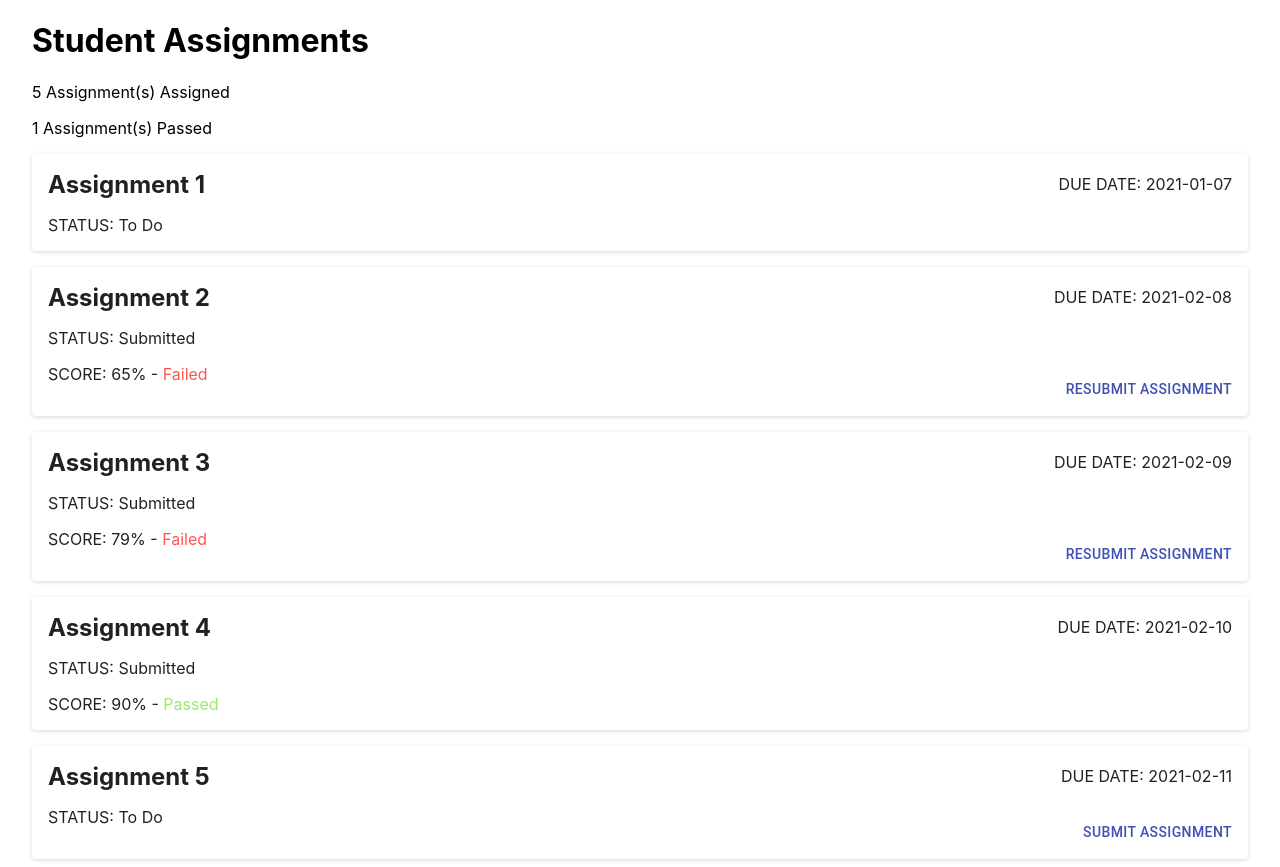
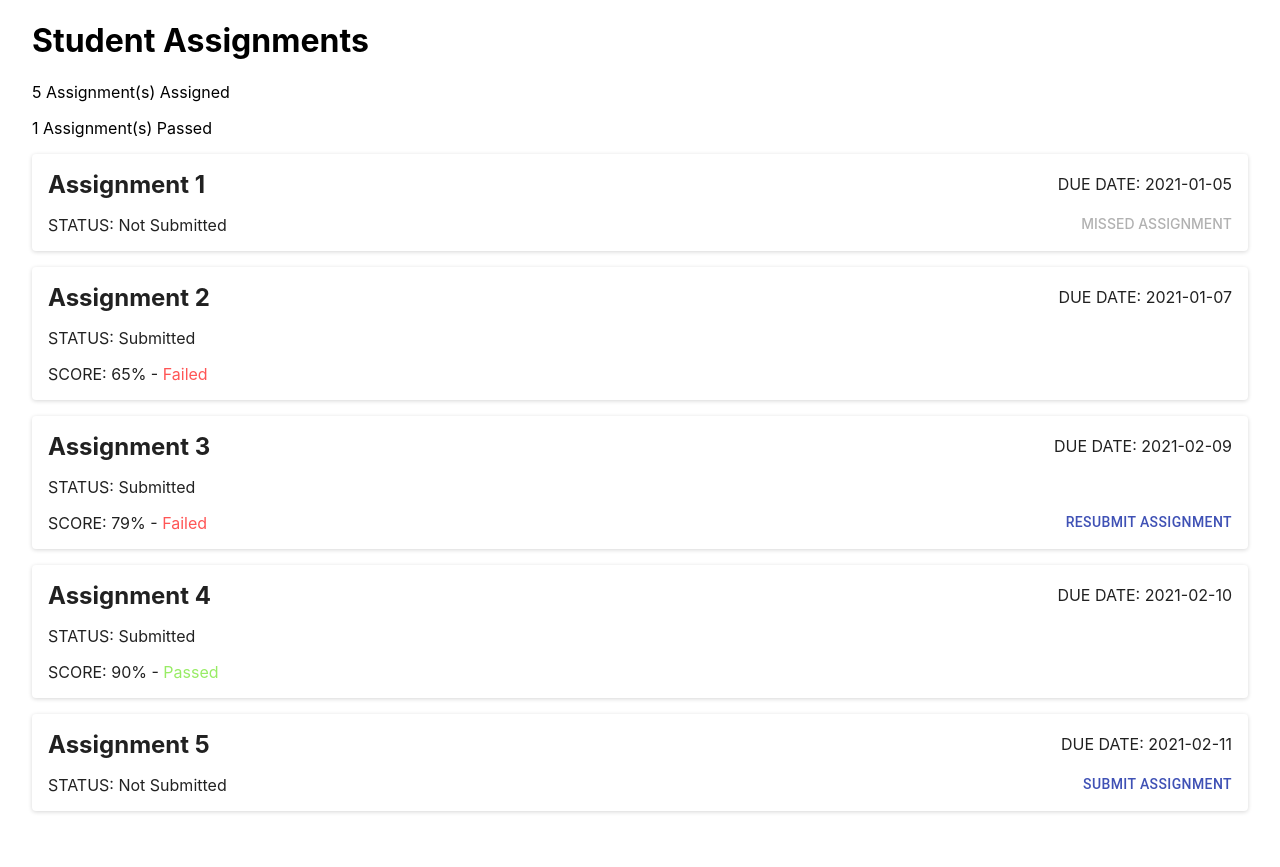
Before and after one commit to sedo226/take-home-interview, a Next.js app: page / in a window 1280 px wide. After the commit the page ends 819 px from the top, so only its background shows below. Built offline with nearby package versions, Linux system fonts and the light colour scheme.

Commit message:
Added Score component tests, missed assignment UI, To-Do > Not Submitted assignmentStatus classification

```diff
--- a/components/Assignment/helpers/canSubmit.js
+++ b/components/Assignment/helpers/canSubmit.js
@@ -3,7 +3,7 @@ import moment from "moment";
 /* Can Submit IF:
 - assignment.assignmentStatus === "Submitted" && assignment.score < 80 && assignment.dueDate <= 30 days ago
 OR
-- assignment.assignmentStatus === "To Do" && assignment.dueDate <= 30 days ago
+- assignment.assignmentStatus === "Not Submitted" && assignment.dueDate <= 30 days ago
 */
 
 export const canSubmit = (assignment) => {
@@ -19,7 +19,7 @@ export const canSubmit = (assignment) => {
     canSubmit = true;
   }
   if (
-    assignment.assignmentStatus === "To Do" &&
+    assignment.assignmentStatus === "Not Submitted" &&
     !dueDateIsMoreThanThirtyDaysAgo
   ) {
     canSubmit = true;
--- a/components/Assignment/index.js
+++ b/components/Assignment/index.js
@@ -20,12 +20,17 @@ export default function Assignment({ assignment }) {
         </div>
         <div>STATUS: {assignment.assignmentStatus}</div>
         {assignment.assignmentStatus === "Submitted" && (
-          <Score score={assignment.score} />
+          <div data-testid="assignment-score">
+            <Score score={assignment.score} />
+          </div>
+        )}
+        {!showSubmitButton && assignment.assignmentStatus !== "Submitted" && (
+          <span className="assignment-missed">MISSED ASSIGNMENT</span>
         )}
         {showSubmitButton && (
-          <div data-testid="assignment-submit-button">
+          <span data-testid="assignment-submit-button">
             <SubmitButton assignmentStatus={assignment.assignmentStatus} />
-          </div>
+          </span>
         )}
       </Paper>
     </Grid>
--- a/pages/api/assignments.js
+++ b/pages/api/assignments.js
@@ -13,7 +13,7 @@ export default (req, res) => {
     {
       id: 789,
       assignmentName: "Assignment 5",
-      assignmentStatus: "To Do",
+      assignmentStatus: "Not Submitted",
       dueDate: "2021-02-11",
       studentID: 1,
       score: null,
@@ -22,7 +22,7 @@ export default (req, res) => {
       id: 101112,
       assignmentName: "Assignment 2",
       assignmentStatus: "Submitted",
-      dueDate: "2021-02-08",
+      dueDate: "2021-01-07",
       studentID: 1,
       score: 65,
     },
@@ -37,8 +37,8 @@ export default (req, res) => {
     {
       id: 123,
       assignmentName: "Assignment 1",
-      assignmentStatus: "To Do",
-      dueDate: "2021-01-07",
+      assignmentStatus: "Not Submitted",
+      dueDate: "2021-01-05",
       studentID: 1,
       score: null,
     },
--- a/styles/globals.css
+++ b/styles/globals.css
@@ -43,6 +43,16 @@ div.card-container > div:not(:last-of-type) {
   margin-bottom: 16px;
 }
 
+.assignment-missed {
+  font-weight: 500;
+  padding: 6px 8px;
+  font-size: 0.875rem;
+  line-height: 1.75;
+  color: rgb(177, 177, 177);
+  position: absolute;
+  right: 8px;
+  bottom: 8px;
+}
 button.assignment-submit-button {
   position: absolute;
   right: 8px;
```
Also changed, not shown: 1 other file (tests, documents, lock files or other folders).
